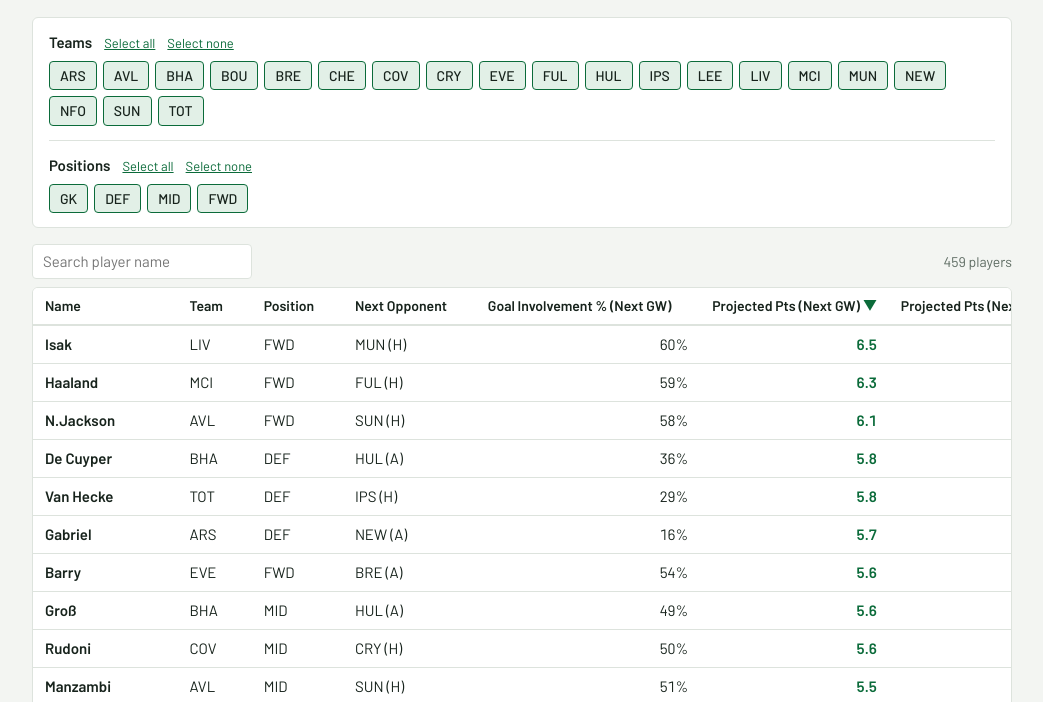
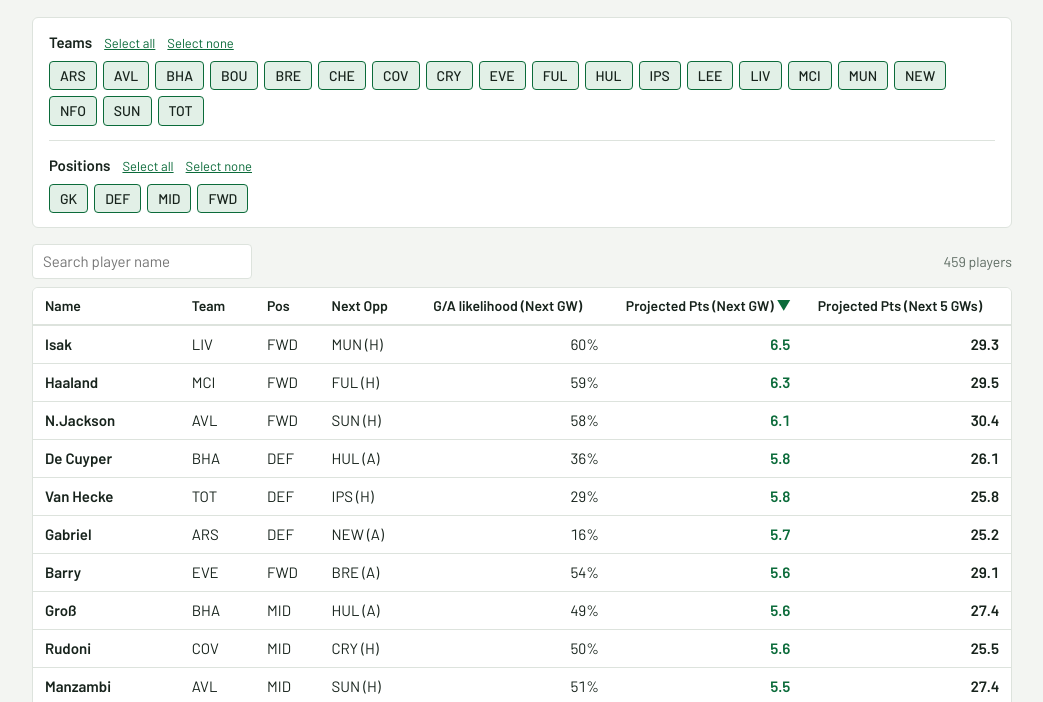
Before and after one commit to aleksasimic1/fpl-projections, a plain HTML site: page index.html in a window 1280 px wide. Shown: the part 98-800 px from the top of the page, without its empty margins (118-1161 px from the left). Drawn offline with nearby package versions, Linux system fonts and the light colour scheme.

Commit message:
Editing columns

```diff
--- a/index.html
+++ b/index.html
@@ -169,9 +169,9 @@
   var COLUMNS = [
     { key: "name",  label: "Name",                     type: "text" },
     { key: "team",  label: "Team",                     type: "text" },
-    { key: "pos",   label: "Position",                 type: "pos" },
-    { key: "opp",   label: "Next Opponent",            type: "text" },
-    { key: "involve", label: "Goal Involvement % (Next GW)", type: "num" },
+    { key: "pos",   label: "Pos",                 type: "pos" },
+    { key: "opp",   label: "Next Opp",            type: "text" },
+    { key: "involve", label: "G/A likelihood (Next GW)", type: "num" },
     { key: "next1", label: "Projected Pts (Next GW)",  type: "num" },
     { key: "next5", label: "Projected Pts (Next 5 GWs)", type: "num" }
   ];
```
